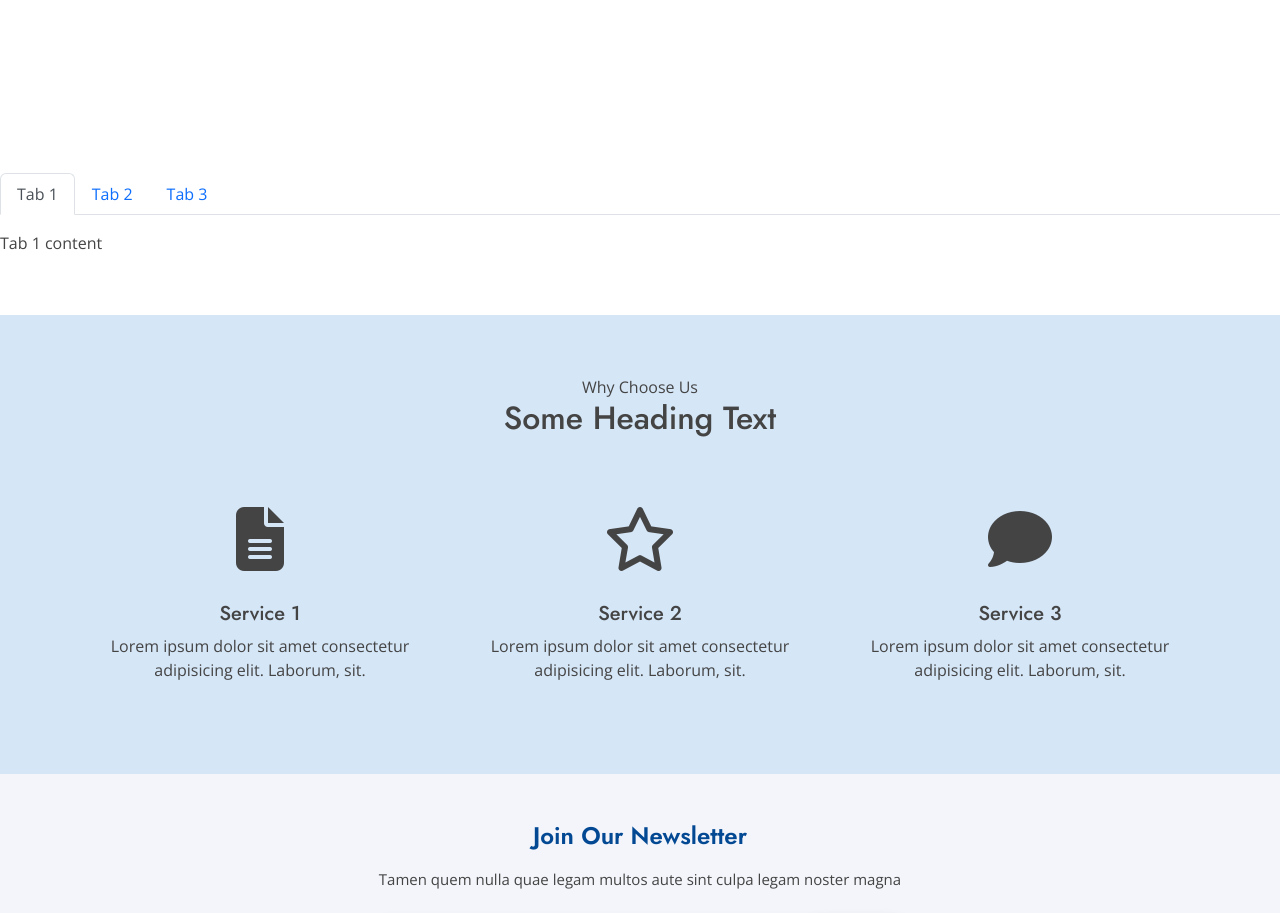
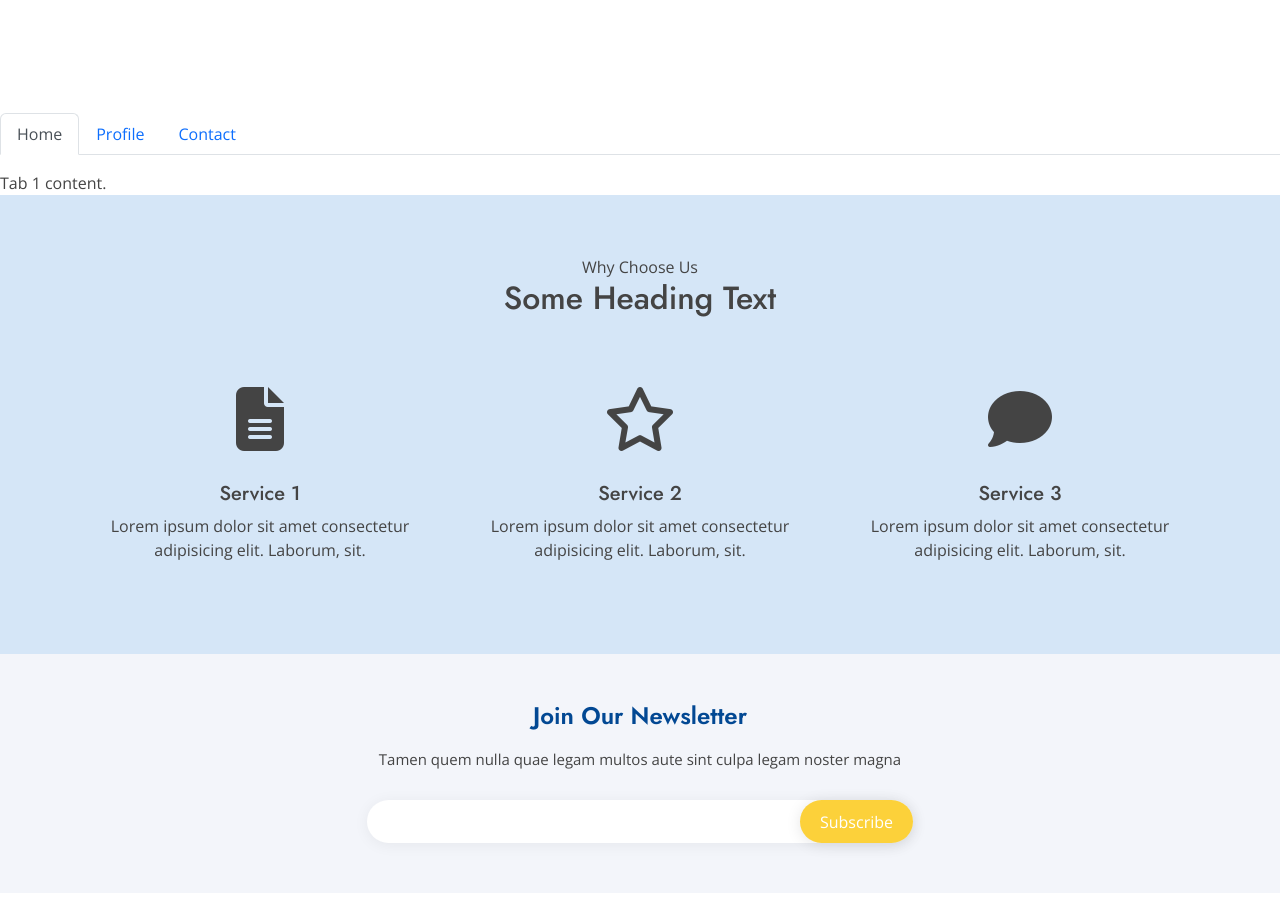
Before and after one commit to vanshitaroop/illume-client, a plain HTML site: page index.html in a window 1280 px wide. Shown: the part 3441-4354 px from the top of the page. Drawn offline with nearby package versions, Linux system fonts and the light colour scheme; files whose address does not match are found by name.

Commit message:
chnages by sachin

```diff
--- a/index.html
+++ b/index.html
@@ -903,38 +903,40 @@
       </div>
     </section>
 
-    <section class="bolgpost">
-      <!-- Tabs navs -->
-      <ul class="nav nav-tabs mb-3" id="ex1" role="tablist">
+
+
+    <ul class="nav nav-tabs mb-3" id="myTab0" role="tablist">
       <li class="nav-item" role="presentation">
-          <a class="nav-link active" id="ex1-tab-1" data-mdb-toggle="tab" href="#ex1-tabs-1" role="tab"
-            aria-controls="ex1-tabs-1" aria-selected="true">Tab 1</a>
+        <button class="nav-link active" id="home-tab0" data-mdb-toggle="tab" data-mdb-target="#home0" type="button"
+          role="tab" aria-controls="home" aria-selected="true">
+          Home
+        </button>
       </li>
       <li class="nav-item" role="presentation">
-          <a class="nav-link" id="ex1-tab-2" data-mdb-toggle="tab" href="#ex1-tabs-2" role="tab"
-            aria-controls="ex1-tabs-2" aria-selected="false">Tab 2</a>
+        <button class="nav-link" id="profile-tab0" data-mdb-toggle="tab" data-mdb-target="#profile0" type="button"
+          role="tab" aria-controls="profile" aria-selected="false">
+          Profile
+        </button>
       </li>
       <li class="nav-item" role="presentation">
-          <a class="nav-link" id="ex1-tab-3" data-mdb-toggle="tab" href="#ex1-tabs-3" role="tab"
-            aria-controls="ex1-tabs-3" aria-selected="false">Tab 3</a>
+        <button class="nav-link" id="contact-tab0" data-mdb-toggle="tab" data-mdb-target="#contact0" type="button"
+          role="tab" aria-controls="contact" aria-selected="false">
+          Contact
+        </button>
       </li>
     </ul>
-      <!-- Tabs navs -->
-
-      <!-- Tabs content -->
-      <div class="tab-content" id="ex1-content">
-        <div class="tab-pane fade show active" id="ex1-tabs-1" role="tabpanel" aria-labelledby="ex1-tab-1">
-          Tab 1 content
+    <div class="tab-content" id="myTabContent0">
+      <div class="tab-pane fade show active" id="home0" role="tabpanel" aria-labelledby="home-tab0">
+        Tab 1 content.
       </div>
-        <div class="tab-pane fade" id="ex1-tabs-2" role="tabpanel" aria-labelledby="ex1-tab-2">
+      <div class="tab-pane fade" id="profile0" role="tabpanel" aria-labelledby="profile-tab0">
         Tab 2 content
       </div>
-        <div class="tab-pane fade" id="ex1-tabs-3" role="tabpanel" aria-labelledby="ex1-tab-3">
+      <div class="tab-pane fade" id="contact0" role="tabpanel" aria-labelledby="contact-tab0">
         Tab 3 content
       </div>
     </div>
-      <!-- Tabs content -->
-    </section>
+
 
 
     <section style="background-color: #d5e6f7;">
```
Lines whose indentation alone changed are shown as unchanged.
